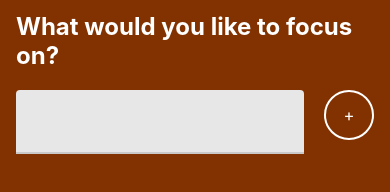
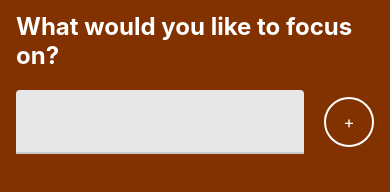
Before and after one commit to HonorioTaveras/FocusTime, a React Native app: screen / in a window 390 px wide. Shown: the part 136-328 px from the top of the page. Built offline with nearby package versions, Linux system fonts and the light colour scheme.

Commit message:
starting to add he addSubject feature to app. made style improvement for button in focus component

```diff
--- a/App.js
+++ b/App.js
@@ -11,8 +11,9 @@ export default function App() {
       {focusSubject ? (
         <Text>Here is where I'm going to build a timer</Text>
       ) : (
-        <Focus />
+        <Focus addSubject={setFocusSubject} />
       )}
+      <Text>{focusSubject}</Text>
     </View>
   );
 }
--- a/src/features/focus/Focus.js
+++ b/src/features/focus/Focus.js
@@ -3,7 +3,7 @@ import { StyleSheet, Text, View } from 'react-native';
 import { TextInput } from 'react-native-paper';
 import { RoundedButton } from '../../Components/RoundedButton';
 
-export const Focus = () => {
+export const Focus = ({ addSubject }) => {
   const { container, titleContainer, title, inputContainer } = styles;
 
   return (
@@ -36,5 +36,6 @@ const styles = StyleSheet.create({
   inputContainer: {
     paddingTop: 20,
     flexDirection: 'row',
+    alignItems: 'center',
   },
 });
```
